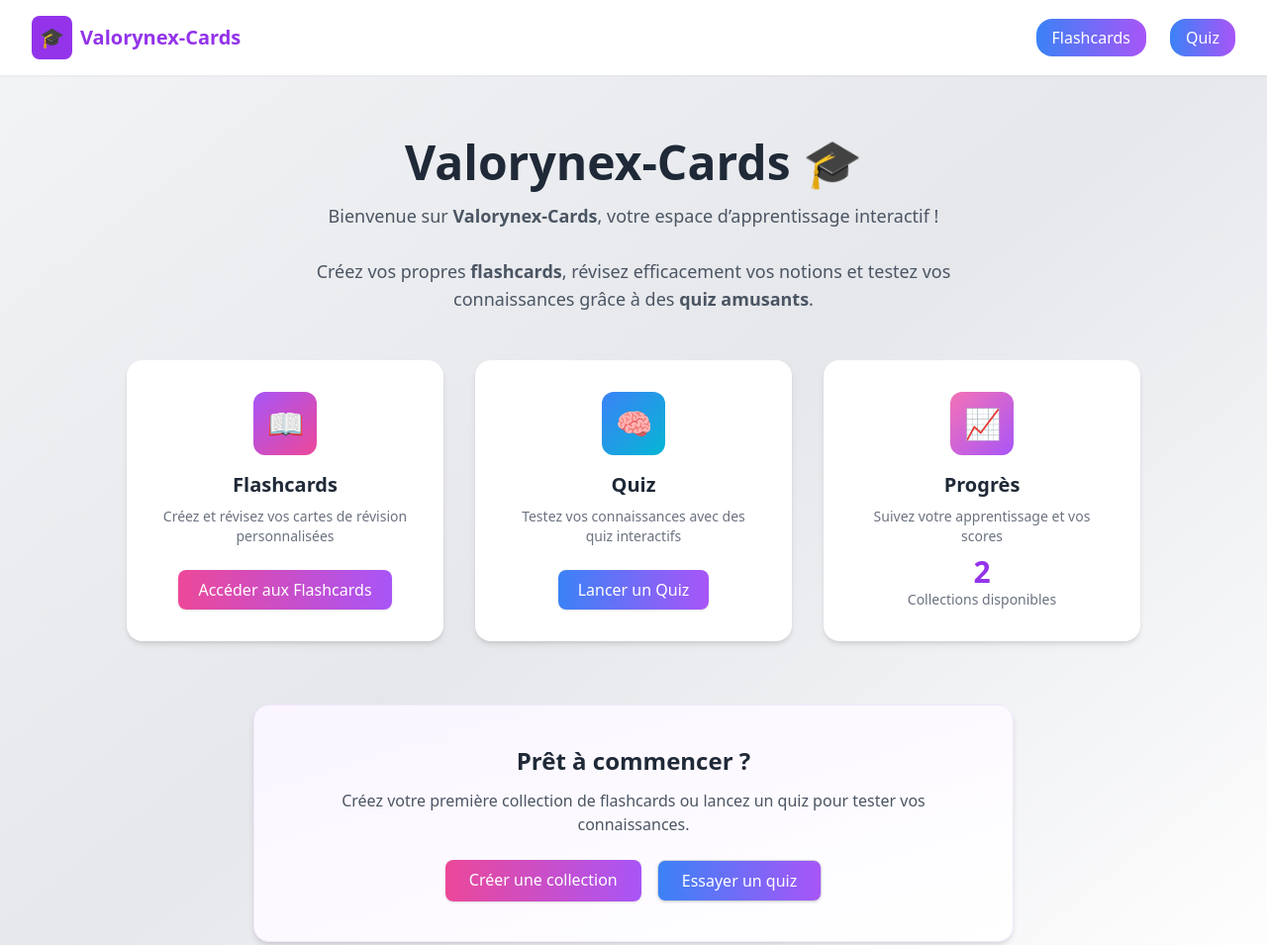
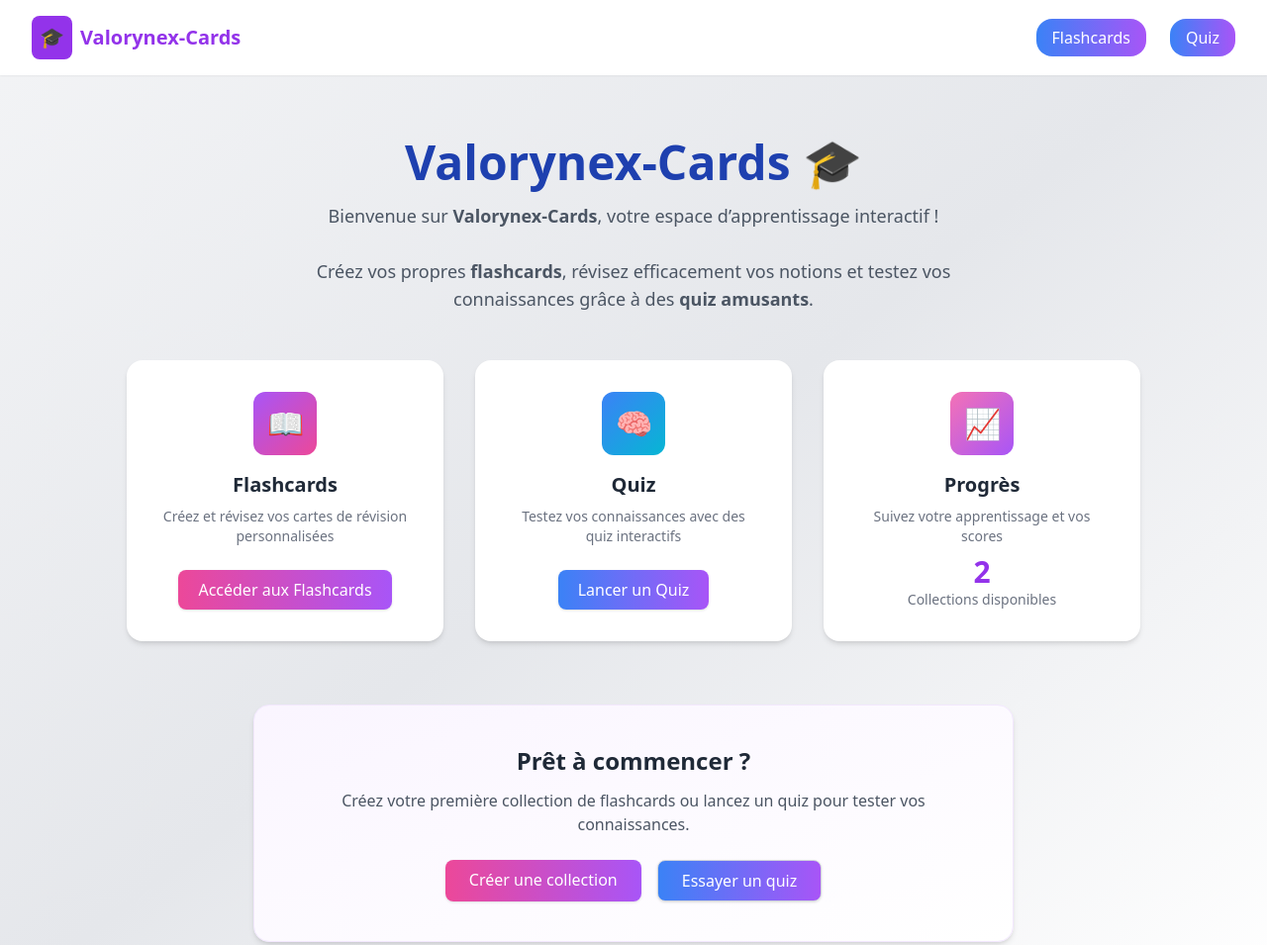
Before and after one commit to MOEUAED/Valorynex-Cards, a website: page index.html in a window 1280 px wide. Shown: the top 955 px of the page at 99% size. Drawn offline with nearby package versions, Linux system fonts and the light colour scheme.

Commit message:
fix : fix bugs and change color of text

```diff
--- a/index.html
+++ b/index.html
@@ -26,7 +26,7 @@
 
   <!-- Main Section -->
   <main class="flex flex-col items-center justify-center text-center px-6 py-16">
-    <h2 class="text-4xl sm:text-5xl font-extrabold text-gray-800 mb-4">
+    <h2 class="text-4xl sm:text-5xl font-extrabold text-blue-800 mb-4">
       Valorynex-Cards 🎓
     </h2>
     <p class="max-w-2xl text-gray-600 text-lg mb-12">
```
